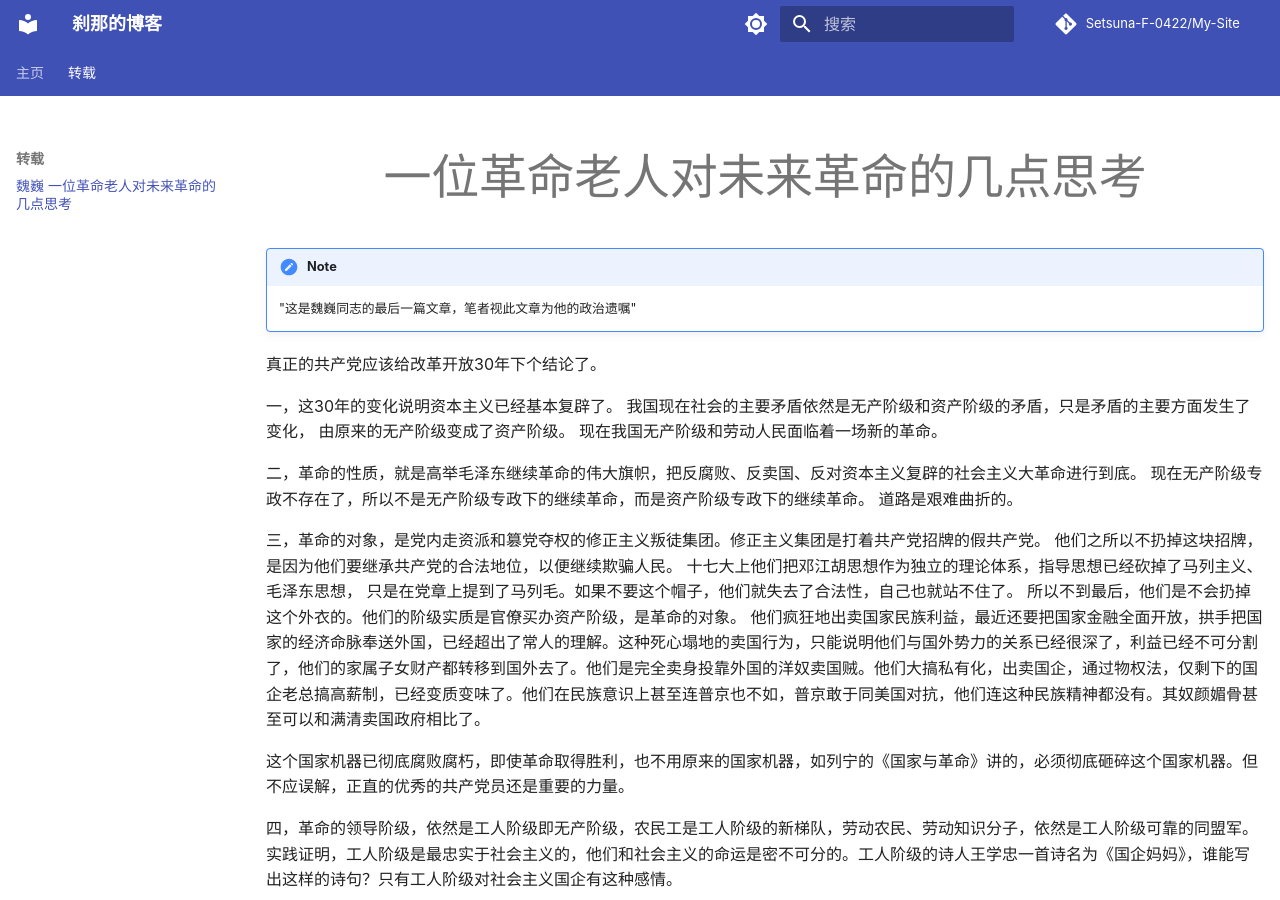
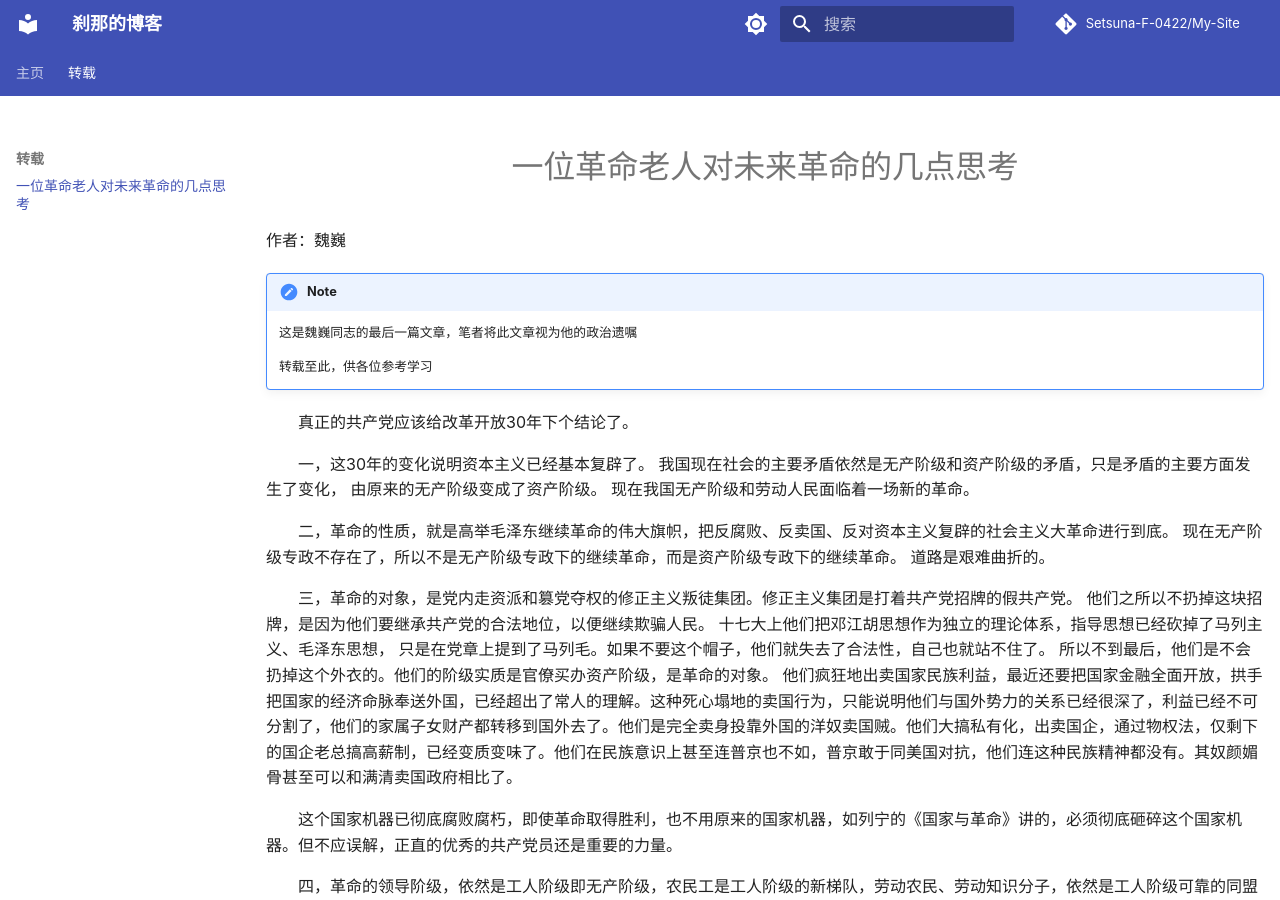
Before and after one commit to Setsuna0422/My-Site, an MkDocs documentation site: the page built from docs/转载/魏巍.md, in a window 1280 px wide and 900 px high. Built offline with MkDocs 1.6.1 and Material for MkDocs 9.7.7, drawn with Linux system fonts in a browser that asks for light colours; comment, search, counter and statistics services are not loaded.

Commit message:
微调文章展示效果

```diff
--- a/docs/转载/魏巍.md
+++ b/docs/转载/魏巍.md
@@ -1,60 +1,62 @@
-<h1><font size=20>一位革命老人对未来革命的几点思考</font></h1>
+作者：魏巍
 
 !!! note
-    "这是魏巍同志的最后一篇文章，笔者视此文章为他的政治遗嘱"
+    这是魏巍同志的最后一篇文章，笔者将此文章视为他的政治遗嘱
 
-真正的共产党应该给改革开放30年下个结论了。
+    转载至此，供各位参考学习
 
-一，这30年的变化说明资本主义已经基本复辟了。
+&emsp;&emsp;真正的共产党应该给改革开放30年下个结论了。
+
+&emsp;&emsp;一，这30年的变化说明资本主义已经基本复辟了。
 我国现在社会的主要矛盾依然是无产阶级和资产阶级的矛盾，只是矛盾的主要方面发生了变化，
 由原来的无产阶级变成了资产阶级。
 现在我国无产阶级和劳动人民面临着一场新的革命。
 
-二，革命的性质，就是高举毛泽东继续革命的伟大旗帜，把反腐败、反卖国、反对资本主义复辟的社会主义大革命进行到底。
+&emsp;&emsp;二，革命的性质，就是高举毛泽东继续革命的伟大旗帜，把反腐败、反卖国、反对资本主义复辟的社会主义大革命进行到底。
 现在无产阶级专政不存在了，所以不是无产阶级专政下的继续革命，而是资产阶级专政下的继续革命。
 道路是艰难曲折的。
 
-三，革命的对象，是党内走资派和篡党夺权的修正主义叛徒集团。修正主义集团是打着共产党招牌的假共产党。
+&emsp;&emsp;三，革命的对象，是党内走资派和篡党夺权的修正主义叛徒集团。修正主义集团是打着共产党招牌的假共产党。
 他们之所以不扔掉这块招牌，是因为他们要继承共产党的合法地位，以便继续欺骗人民。
 十七大上他们把邓江胡思想作为独立的理论体系，指导思想已经砍掉了马列主义、毛泽东思想，
 只是在党章上提到了马列毛。如果不要这个帽子，他们就失去了合法性，自己也就站不住了。
 所以不到最后，他们是不会扔掉这个外衣的。他们的阶级实质是官僚买办资产阶级，是革命的对象。
 他们疯狂地出卖国家民族利益，最近还要把国家金融全面开放，拱手把国家的经济命脉奉送外国，已经超出了常人的理解。这种死心塌地的卖国行为，只能说明他们与国外势力的关系已经很深了，利益已经不可分割了，他们的家属子女财产都转移到国外去了。他们是完全卖身投靠外国的洋奴卖国贼。他们大搞私有化，出卖国企，通过物权法，仅剩下的国企老总搞高薪制，已经变质变味了。他们在民族意识上甚至连普京也不如，普京敢于同美国对抗，他们连这种民族精神都没有。其奴颜媚骨甚至可以和满清卖国政府相比了。
 
-这个国家机器已彻底腐败腐朽，即使革命取得胜利，也不用原来的国家机器，如列宁的《国家与革命》讲的，必须彻底砸碎这个国家机器。但不应误解，正直的优秀的共产党员还是重要的力量。
+&emsp;&emsp;这个国家机器已彻底腐败腐朽，即使革命取得胜利，也不用原来的国家机器，如列宁的《国家与革命》讲的，必须彻底砸碎这个国家机器。但不应误解，正直的优秀的共产党员还是重要的力量。
 
-四，革命的领导阶级，依然是工人阶级即无产阶级，农民工是工人阶级的新梯队，劳动农民、劳动知识分子，依然是工人阶级可靠的同盟军。实践证明，工人阶级是最忠实于社会主义的，他们和社会主义的命运是密不可分的。工人阶级的诗人王学忠一首诗名为《国企妈妈》，谁能写出这样的诗句？只有工人阶级对社会主义国企有这种感情。
+&emsp;&emsp;四，革命的领导阶级，依然是工人阶级即无产阶级，农民工是工人阶级的新梯队，劳动农民、劳动知识分子，依然是工人阶级可靠的同盟军。实践证明，工人阶级是最忠实于社会主义的，他们和社会主义的命运是密不可分的。工人阶级的诗人王学忠一首诗名为《国企妈妈》，谁能写出这样的诗句？只有工人阶级对社会主义国企有这种感情。
 
-五，要重建共产党，革命的左派要建立真正的马克思主义革命的战斗的共产党。首先要申明，我们是要正统的马列主义、毛泽东思想的共产党，是真共产党；我们要打倒的是修正主义集团，是官僚买办资产阶级修正主义集团，是篡党夺权的叛徒，他们背叛了马列主义毛泽东的革命路线。他们是假共产党，是腐败变质的假共产党。现在有一个问题，国内群体事件频发，突然事变来得急，预料不到，一旦发生，各种力量混杂在一起，倒是不满的群众怒潮会使玉石俱焚，这个危险是存在的。因为群众现在认为共产党不好，要打倒腐败卖国谋私的党，而不是毛泽东时代的党。所以我们现在要向群众宣传，把真假共产党分开，把真共产党假共产党这个口号喊出来，让群众有个概念，不然会玉石俱焚，匈牙利类似事件发生时，群众会弄不清的，到那时就说不清楚了。如六四事件，大多数学生和民众是反腐败的，领头的方励之是极右派，群众被右派利用酿成了悲剧。我们的口号是：我们要代表劳苦大众的真共产党，不要代表贪官污吏资产阶级的假共产党！我们要公有制为基础的真社会主义！
+&emsp;&emsp;五，要重建共产党，革命的左派要建立真正的马克思主义革命的战斗的共产党。首先要申明，我们是要正统的马列主义、毛泽东思想的共产党，是真共产党；我们要打倒的是修正主义集团，是官僚买办资产阶级修正主义集团，是篡党夺权的叛徒，他们背叛了马列主义毛泽东的革命路线。他们是假共产党，是腐败变质的假共产党。现在有一个问题，国内群体事件频发，突然事变来得急，预料不到，一旦发生，各种力量混杂在一起，倒是不满的群众怒潮会使玉石俱焚，这个危险是存在的。因为群众现在认为共产党不好，要打倒腐败卖国谋私的党，而不是毛泽东时代的党。所以我们现在要向群众宣传，把真假共产党分开，把真共产党假共产党这个口号喊出来，让群众有个概念，不然会玉石俱焚，匈牙利类似事件发生时，群众会弄不清的，到那时就说不清楚了。如六四事件，大多数学生和民众是反腐败的，领头的方励之是极右派，群众被右派利用酿成了悲剧。我们的口号是：我们要代表劳苦大众的真共产党，不要代表贪官污吏资产阶级的假共产党！我们要公有制为基础的真社会主义！
 
-过去提回到毛主席革命路线上来，有人会误认为我们是完全复旧。群众的监督管理权在那时也是没有完全实现的。我们提出的目标是重建一个崭新的更加美好的完善的社会主义国家，要贯彻巴黎公社的原则，要高度发扬社会主义真正的民主，无产阶级的民主才是真正的、最广泛的民主，这就是要人民群众能真正行使管理权、监督权、选举权、罢免权，缩小工资级差，限制资产阶级法权，这就是巴黎公社的原则。
+&emsp;&emsp;过去提回到毛主席革命路线上来，有人会误认为我们是完全复旧。群众的监督管理权在那时也是没有完全实现的。我们提出的目标是重建一个崭新的更加美好的完善的社会主义国家，要贯彻巴黎公社的原则，要高度发扬社会主义真正的民主，无产阶级的民主才是真正的、最广泛的民主，这就是要人民群众能真正行使管理权、监督权、选举权、罢免权，缩小工资级差，限制资产阶级法权，这就是巴黎公社的原则。
 
-六，关于统一战线。目前社会上有三种势力，一个是掌握政权的修正主义集团，二是工人阶级和革命群众，三是西山会议极右派。现在官僚买办修正主义集团的疯狂卖国行为，使一些左派想联合右派打倒现政权。我们应分清谁是我们最凶恶的敌人。修正主义集团与极右派的主要区别是，他还带着共产党的帽子，穿着共产党的外衣，有时还做些冠冕堂皇表面文章。而极右派的如果上台，那就会撕去一切伪装，对共产党就会是血腥凶残地镇压，现在的西山会议派和大资本家汪兆钧之流就是代表，他们对共产党是发自骨子里的仇恨，是彻底的反共派。
+&emsp;&emsp;六，关于统一战线。目前社会上有三种势力，一个是掌握政权的修正主义集团，二是工人阶级和革命群众，三是西山会议极右派。现在官僚买办修正主义集团的疯狂卖国行为，使一些左派想联合右派打倒现政权。我们应分清谁是我们最凶恶的敌人。修正主义集团与极右派的主要区别是，他还带着共产党的帽子，穿着共产党的外衣，有时还做些冠冕堂皇表面文章。而极右派的如果上台，那就会撕去一切伪装，对共产党就会是血腥凶残地镇压，现在的西山会议派和大资本家汪兆钧之流就是代表，他们对共产党是发自骨子里的仇恨，是彻底的反共派。
 
-现政府让这部分人先富起来，还让他们入党，满以为这些人会感激自己，实际上这些人对共产党充满了仇恨，迫不及待要让共产党按法律程序快快下台，极右派是这些人的政治代表，将来和左派争天下的就是他们，但左派是极右派和修正主义集团的共同的敌人。所以我们统一战线的口号是：
+&emsp;&emsp;现政府让这部分人先富起来，还让他们入党，满以为这些人会感激自己，实际上这些人对共产党充满了仇恨，迫不及待要让共产党按法律程序快快下台，极右派是这些人的政治代表，将来和左派争天下的就是他们，但左派是极右派和修正主义集团的共同的敌人。所以我们统一战线的口号是：
 
 1. 一切左派在反对资本主义复辟的旗帜下团结起来，相互沟通、交流，相互激励，求同存异。
 2. 一切爱国者要在反对卖国主义的旗帜下团结起来。
 3. 全国人民在反腐败的旗帜下团结起来。
 
-现在某些人的欺骗性还是很强的，他们的优势是掌握全部权力、宣传机器，不时还到矿难现场、工农家中流眼泪，迷惑了一些青年人。但我们是要看他们怎么做。十七大之后他们进一步向右转，他们搞改革攻坚，出卖最后的国企，让工人下岗，买断工龄，把工人从主人翁变为雇佣劳动者。现在又搞什么劳动法，就像美国政治家把士兵送到伊拉克打仗，又端着火鸡到前线慰问。
+&emsp;&emsp;现在某些人的欺骗性还是很强的，他们的优势是掌握全部权力、宣传机器，不时还到矿难现场、工农家中流眼泪，迷惑了一些青年人。但我们是要看他们怎么做。十七大之后他们进一步向右转，他们搞改革攻坚，出卖最后的国企，让工人下岗，买断工龄，把工人从主人翁变为雇佣劳动者。现在又搞什么劳动法，就像美国政治家把士兵送到伊拉克打仗，又端着火鸡到前线慰问。
 
-他们对反共急先锋谢韬的反共文章采取不传播、不提倡、不批评的态度，把恶毒反毛反共的李锐请到十七大列席会议，对安徽汪兆钧的四封向共产党挑战的公开信没有任何反应，而对纪念毛泽东的张纤夫抓捕入狱，对左派网站大杀大封，他们的面目还不清楚吗？他们的解放思想就是三个抛弃：抛弃马列主义毛泽东思想，抛弃工农大众，抛弃革命。他们现在依靠的是：依靠私有化和市场经济，依靠卖国主义和国内外资产阶级，依靠腐败的国家机器实行法西斯专政。
+&emsp;&emsp;他们对反共急先锋谢韬的反共文章采取不传播、不提倡、不批评的态度，把恶毒反毛反共的李锐请到十七大列席会议，对安徽汪兆钧的四封向共产党挑战的公开信没有任何反应，而对纪念毛泽东的张纤夫抓捕入狱，对左派网站大杀大封，他们的面目还不清楚吗？他们的解放思想就是三个抛弃：抛弃马列主义毛泽东思想，抛弃工农大众，抛弃革命。他们现在依靠的是：依靠私有化和市场经济，依靠卖国主义和国内外资产阶级，依靠腐败的国家机器实行法西斯专政。
 
-七，有人说：现在的老干部是工人贵族，也就是某些人说的三中全会派，享受比较高的待遇，生活优越，满足于强身健体安度晚年；还有一些知识分子、白领阶层，也认为现在比过去好，对现政权还是满意的。
+&emsp;&emsp;七，有人说：现在的老干部是工人贵族，也就是某些人说的三中全会派，享受比较高的待遇，生活优越，满足于强身健体安度晚年；还有一些知识分子、白领阶层，也认为现在比过去好，对现政权还是满意的。
 
-现在确实一些老干部生活待遇比较优厚，被养起来也被封锁起来，他们又不会上网，不了解国家现实社会真相。我们还是应该多做宣传工作，他们毕竟是革命年代成长斗争过来的，还是有些是非辨别能力的。至少他们绝大多数人是坚决反对腐败反对卖国的。
+&emsp;&emsp;现在确实一些老干部生活待遇比较优厚，被养起来也被封锁起来，他们又不会上网，不了解国家现实社会真相。我们还是应该多做宣传工作，他们毕竟是革命年代成长斗争过来的，还是有些是非辨别能力的。至少他们绝大多数人是坚决反对腐败反对卖国的。
 
-八，左派在对改革的认识上，基本上是一致的。左派内部主要在采用的策略上有分歧。究竟用什么策略才能取胜？
+&emsp;&emsp;八，左派在对改革的认识上，基本上是一致的。左派内部主要在采用的策略上有分歧。究竟用什么策略才能取胜？
 
-策略要服从战略，战略是根本的原则问题。原则不能放弃，策略可以灵活。革命不否定合法斗争，任何时候都不否定合法斗争，我们的左派利用一切可以利用的阵地痛批极右派，如李锐、谢韬，包括段若非，他们是无耻恶毒的叛徒、内奸。我们对改革持坚决的否定态度。有人主张用邓，他是一个阴险的骗子，祸根。最好以后不要用他的话了，否则只能模糊群众的眼睛，扰乱视线。要揭穿骗子的虚假面目，撕破他们的伪装，在网上和可能发表我们言论的地方宣传我们的观点，争取群众，扩大我们的阵线。宣传时也不要让他们牵着鼻子，在他们划的框框里兜圈子。
+&emsp;&emsp;策略要服从战略，战略是根本的原则问题。原则不能放弃，策略可以灵活。革命不否定合法斗争，任何时候都不否定合法斗争，我们的左派利用一切可以利用的阵地痛批极右派，如李锐、谢韬，包括段若非，他们是无耻恶毒的叛徒、内奸。我们对改革持坚决的否定态度。有人主张用邓，他是一个阴险的骗子，祸根。最好以后不要用他的话了，否则只能模糊群众的眼睛，扰乱视线。要揭穿骗子的虚假面目，撕破他们的伪装，在网上和可能发表我们言论的地方宣传我们的观点，争取群众，扩大我们的阵线。宣传时也不要让他们牵着鼻子，在他们划的框框里兜圈子。
 
-九，我们的口号：革命的性质决定了我们要有振奋人心的鲜明的战斗口号。就是：高举毛泽东继续革命的伟大旗帜，把反复辟、反卖国、反对资本主义复辟的社会主义大革命进行到底。统一战线口号（看前六）
+&emsp;&emsp;九，我们的口号：革命的性质决定了我们要有振奋人心的鲜明的战斗口号。就是：高举毛泽东继续革命的伟大旗帜，把反复辟、反卖国、反对资本主义复辟的社会主义大革命进行到底。统一战线口号（看前六）
 
-十，光喊口号是不行的，还需要我们做大量艰苦的实际工作，邓仲夏当年化装成工人，走到工人家中，约见、等待，最后发起了震惊中外的香港大罢工，把香港变成了臭港。还有当年二七大罢工组织者林祥谦等等都是非常壮烈的。现在的左派之所以虚弱无力，不被理睬，就是因为没有和工人阶级广大民众取得联系，中间缺少一大批骨干。前几年大庆发生了群体事件，工人表现的非同寻常，工人占领了办公大楼，组织得井然有序。工人阶级的经济地位阶级立场决定了他们的革命性和先进性，知识分子必须走与工农相结合的道路。
+&emsp;&emsp;十，光喊口号是不行的，还需要我们做大量艰苦的实际工作，邓仲夏当年化装成工人，走到工人家中，约见、等待，最后发起了震惊中外的香港大罢工，把香港变成了臭港。还有当年二七大罢工组织者林祥谦等等都是非常壮烈的。现在的左派之所以虚弱无力，不被理睬，就是因为没有和工人阶级广大民众取得联系，中间缺少一大批骨干。前几年大庆发生了群体事件，工人表现的非同寻常，工人占领了办公大楼，组织得井然有序。工人阶级的经济地位阶级立场决定了他们的革命性和先进性，知识分子必须走与工农相结合的道路。
 
-十一，一个做地下工作的老同志说，现在的专政比蒋介石专政要强大上百倍。我们这一代看不到胜利的那一天了，我儿子这一代可能也看不到了，我孙子这一代有可能看到，有可能看不到。但我对马列主义的胜利还是有信心的。
+&emsp;&emsp;十一，一个做地下工作的老同志说，现在的专政比蒋介石专政要强大上百倍。我们这一代看不到胜利的那一天了，我儿子这一代可能也看不到了，我孙子这一代有可能看到，有可能看不到。但我对马列主义的胜利还是有信心的。
 
-现在就是法西斯专政，不让你说话，毫无民主可言。我们需要民主，列宁说：没有纯粹的民主，只有阶级的民主。我们不要资产阶级的民主，美国人说：“我们可以在大街上骂总统。”可是美国政府打朝鲜，打越南，炸伊拉克，让你当炮灰，你还是得去！我们要的是无产阶级人民大众的真正的民主。共产党是工人阶级的先锋队，但它也必须有人监督。如果阶级管不了党，没有监督权、罢免权，中央出了修正主义就没有办法。谁当了总书记，他的马列主义水平马上就高了吗？就成了大师了？和毛主席并列了？笑话！这是个职务。阶级是一个整体，有力量有觉悟。只有阶级能监督党、管理党，只有民主发展到这个程度，阶级才能管住党，党又领导了阶级。这样中央出了修正主义就不可怕了，这是个很大的历史教训。
+&emsp;&emsp;现在就是法西斯专政，不让你说话，毫无民主可言。我们需要民主，列宁说：没有纯粹的民主，只有阶级的民主。我们不要资产阶级的民主，美国人说：“我们可以在大街上骂总统。”可是美国政府打朝鲜，打越南，炸伊拉克，让你当炮灰，你还是得去！我们要的是无产阶级人民大众的真正的民主。共产党是工人阶级的先锋队，但它也必须有人监督。如果阶级管不了党，没有监督权、罢免权，中央出了修正主义就没有办法。谁当了总书记，他的马列主义水平马上就高了吗？就成了大师了？和毛主席并列了？笑话！这是个职务。阶级是一个整体，有力量有觉悟。只有阶级能监督党、管理党，只有民主发展到这个程度，阶级才能管住党，党又领导了阶级。这样中央出了修正主义就不可怕了，这是个很大的历史教训。
 
-现在他们有全面的专政机器，军队，政权，公检法，媒体……先把你抓起来，看起来，谈话（谈话是最轻的），双规监视。……所以困难还是很多的，这需要重新革命，它应该是一场自下而上的群众运动。发动工人阶级把他们冲垮，一次不行，两次，三次，要一点一滴地做群众工作。人民是要革命的，现在不觉悟将来也会觉悟，将来也要革命，要相信群众。现在的主观条件客观条件都不成熟，不能急于求成。要搞地下工作，各地方建立的各种学习小组，研讨会等形式很好，大家创造条件，做艰苦的群众工作，提高群众的觉悟，有朝一日条件成熟，联系起来就是一个党。松散的群体，一旦联合起来，那是任何力量都无法阻挡的。
+&emsp;&emsp;现在他们有全面的专政机器，军队，政权，公检法，媒体……先把你抓起来，看起来，谈话（谈话是最轻的），双规监视。……所以困难还是很多的，这需要重新革命，它应该是一场自下而上的群众运动。发动工人阶级把他们冲垮，一次不行，两次，三次，要一点一滴地做群众工作。人民是要革命的，现在不觉悟将来也会觉悟，将来也要革命，要相信群众。现在的主观条件客观条件都不成熟，不能急于求成。要搞地下工作，各地方建立的各种学习小组，研讨会等形式很好，大家创造条件，做艰苦的群众工作，提高群众的觉悟，有朝一日条件成熟，联系起来就是一个党。松散的群体，一旦联合起来，那是任何力量都无法阻挡的。
--- a/mkdocs.yml
+++ b/mkdocs.yml
@@ -7,7 +7,7 @@ copyright: Copyright &copy; Cary Xu all right reserved
 nav:
   - 主页: index.md
   - 转载:
-    - 魏巍 一位革命老人对未来革命的几点思考: ./转载/魏巍.md
+    - 一位革命老人对未来革命的几点思考: ./转载/魏巍.md
 
 theme:
   name: material
```
